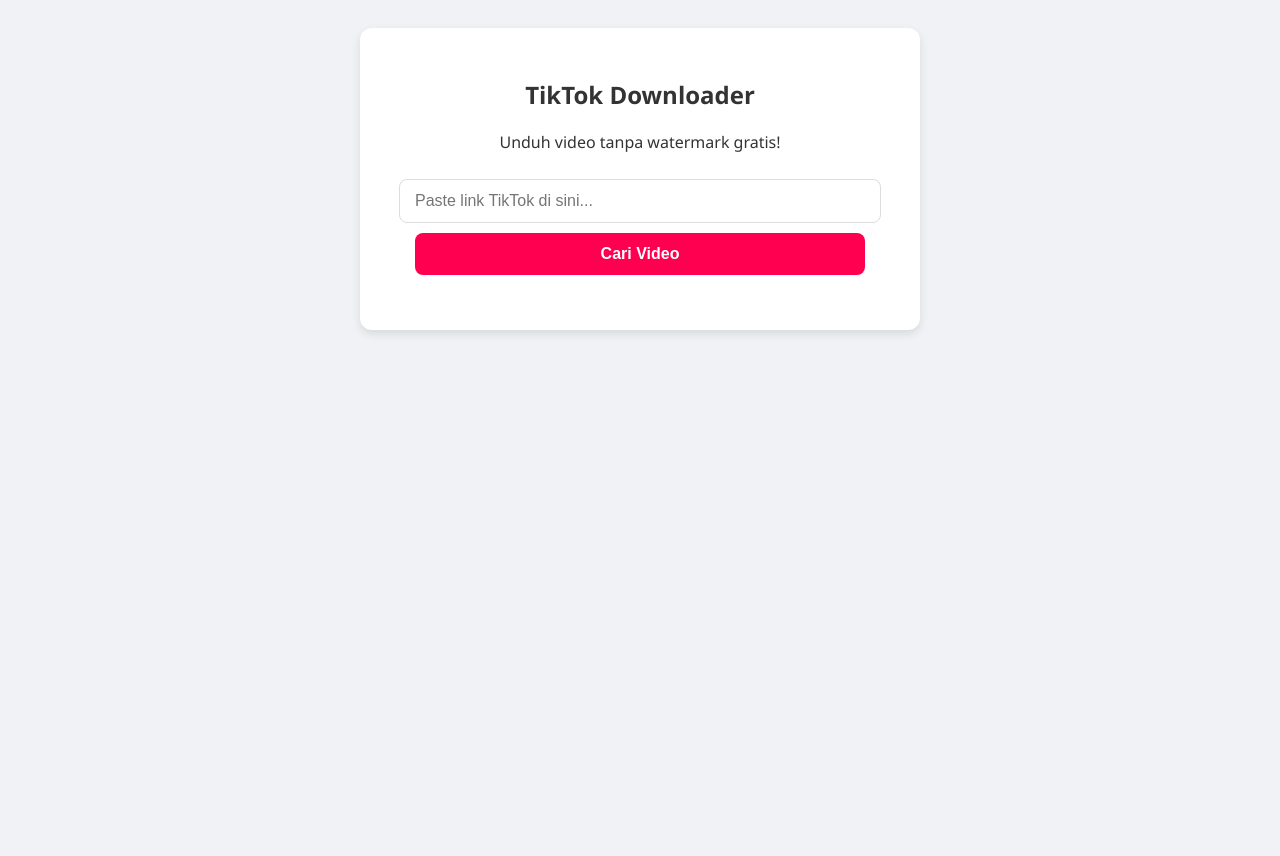
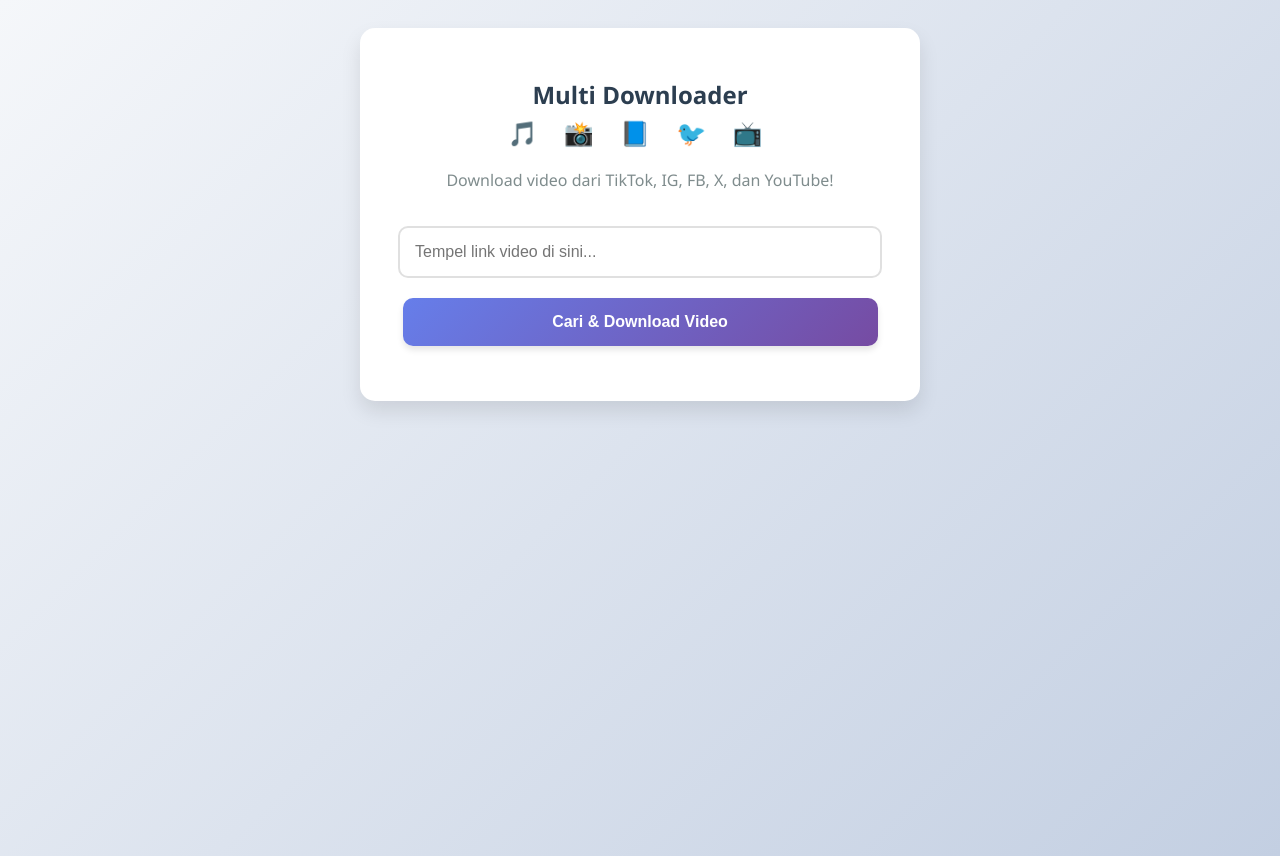
Before and after one commit to Jazzter12/Tiktok-download, a plain HTML site: page index.html in a window 1280 px wide. Before the commit the page ends 800 px from the top, so only its background shows below. Drawn offline with Linux system fonts and the light colour scheme.

Commit message:
Update index.htmlqq

```diff
--- a/index.html
+++ b/index.html
@@ -3,68 +3,77 @@
 <head>
     <meta charset="UTF-8">
     <meta name="viewport" content="width=device-width, initial-scale=1.0">
-    <title>TikTok Downloader Cuan</title>
+    <title>All-in-One Video Downloader</title>
     <style>
-        body { font-family: 'Segoe UI', Tahoma, Geneva, Verdana, sans-serif; text-align: center; padding: 20px; background: #f0f2f5; color: #333; }
-        .container { max-width: 500px; margin: 0 auto; background: white; padding: 30px; border-radius: 12px; box-shadow: 0 4px 10px rgba(0,0,0,0.1); }
-        h2 { margin-bottom: 20px; }
-        input { width: 90%; padding: 12px 15px; margin: 10px 0; border: 1px solid #ddd; border-radius: 8px; font-size: 16px; }
-        button { padding: 12px 25px; background: #ff0050; color: white; border: none; border-radius: 8px; cursor: pointer; font-size: 16px; font-weight: bold; width: 90%; transition: 0.3s; }
-        button:hover { background: #d40042; }
-        #result { margin-top: 25px; }
-        video { width: 100%; border-radius: 8px; margin-top: 15px; background: black; }
-        .btn-download { display: inline-block; padding: 10px 20px; background: #00f2fe; color: black; text-decoration: none; border-radius: 8px; font-weight: bold; margin-top: 10px; }
+        body { font-family: 'Segoe UI', Tahoma, Geneva, Verdana, sans-serif; text-align: center; padding: 20px; background: linear-gradient(135deg, #f5f7fa 0%, #c3cfe2 100%); color: #333; min-height: 100vh; }
+        .container { max-width: 500px; margin: 0 auto; background: white; padding: 30px; border-radius: 15px; box-shadow: 0 10px 20px rgba(0,0,0,0.1); }
+        h2 { margin-bottom: 5px; color: #2c3e50; }
+        .icons { font-size: 24px; margin-bottom: 20px; letter-spacing: 10px; }
+        input { width: 90%; padding: 15px; margin: 10px 0; border: 2px solid #e0e0e0; border-radius: 10px; font-size: 16px; outline: none; transition: 0.3s; }
+        input:focus { border-color: #3498db; }
+        button { padding: 15px 25px; background: linear-gradient(135deg, #667eea 0%, #764ba2 100%); color: white; border: none; border-radius: 10px; cursor: pointer; font-size: 16px; font-weight: bold; width: 95%; transition: 0.3s; margin-top: 10px; box-shadow: 0 4px 6px rgba(0,0,0,0.1); }
+        button:hover { opacity: 0.9; transform: translateY(-2px); }
+        button:disabled { background: #ccc; cursor: not-allowed; transform: none; box-shadow: none; }
+        #result { margin-top: 25px; font-size: 15px; }
+        .btn-download { display: inline-block; padding: 12px 25px; background: #2ecc71; color: white; text-decoration: none; border-radius: 8px; font-weight: bold; margin-top: 15px; box-shadow: 0 4px 6px rgba(46, 204, 113, 0.3); }
+        .btn-download:hover { background: #27ae60; }
     </style>
 </head>
 <body>
 
 <div class="container">
-    <h2>TikTok Downloader</h2>
-    <p>Unduh video tanpa watermark gratis!</p>
-    <input type="text" id="tiktokUrl" placeholder="Paste link TikTok di sini...">
-    <br>
-    <button id="downloadBtn" onclick="downloadVideo()">Cari Video</button>
+    <h2>Multi Downloader</h2>
+    <div class="icons">🎵 📸 📘 🐦 📺</div>
+    <p style="color: #7f8c8d; margin-bottom: 25px;">Download video dari TikTok, IG, FB, X, dan YouTube!</p>
+
+    <input type="text" id="videoUrl" placeholder="Tempel link video di sini...">
+    <button id="downloadBtn" onclick="downloadVideo()">Cari & Download Video</button>
+
     <div id="result"></div>
 </div>
 
 <script>
     async function downloadVideo() {
-        const url = document.getElementById('tiktokUrl').value.trim();
+        const url = document.getElementById('videoUrl').value.trim();
         const resDiv = document.getElementById('result');
         const btn = document.getElementById('downloadBtn');
 
         if (!url) {
-            alert('Harap masukkan link TikTok terlebih dahulu!');
+            alert('Harap masukkan link video terlebih dahulu!');
             return;
         }
 
-        resDiv.innerHTML = "<em>Sedang memproses video, mohon tunggu sebentar...</em>";
+        resDiv.innerHTML = "<em>⏳ Sedang memproses link dari server...<br>Mohon tunggu sebentar ya!</em>";
         btn.disabled = true;
 
         try {
-            // Kita menggunakan mesin baru dari TikWM (gratis, tanpa API Key)
-            const apiUrl = 'https://www.tikwm.com/api/?url=' + encodeURIComponent(url);
+            // Menggunakan mesin Cobalt API (Gratis, Publik, All-in-One)
+            const response = await fetch('https://api.cobalt.tools/api/json', {
+                method: 'POST',
+                headers: {
+                    'Accept': 'application/json',
+                    'Content-Type': 'application/json'
+                },
+                body: JSON.stringify({
+                    url: url
+                })
+            });
 
-            const response = await fetch(apiUrl);
             const data = await response.json();
 
-            if (data.code === 0 && data.data) {
-                const videoUrl = data.data.play;
-                const title = data.data.title || "Video TikTok";
-
+            if (data.status === 'error') {
+                resDiv.innerHTML = `<strong style='color:#e74c3c;'>Gagal:</strong> Video tidak ditemukan atau diprivate. Cek kembali link Anda.`;
+            } else if (data.url) {
                 resDiv.innerHTML = `
-                    <p><strong>Berhasil ditemukan!</strong></p>
-                    <p style="font-size: 14px; color: gray;">${title}</p>
-                    <video src="${videoUrl}" controls playsinline></video>
-                    <br>
-                    <a href="${videoUrl}" target="_blank" class="btn-download">Unduh Video</a>
-                    <p style="font-size: 12px; margin-top:10px;">(Jika videonya berputar, klik titik 3 di pojok kanan bawah video lalu pilih Download)</p>
+                    <p><strong style="color:#2ecc71;">✅ Berhasil ditemukan!</strong></p>
+                    <a href="${data.url}" target="_blank" class="btn-download">⬇️ Unduh File Sekarang</a>
+                    <p style="font-size: 12px; margin-top:15px; color:#95a5a6;">(Catatan: Jika file malah terbuka dan memutar video/audio, klik ikon titik tiga [⋮] di pojok layar video lalu pilih "Download")</p>
                 `;
             } else {
-                resDiv.innerHTML = "<strong style='color:red;'>Gagal menemukan video.</strong><br>Pastikan link yang dimasukkan benar dan akun tidak di-private.";
+                resDiv.innerHTML = "<strong style='color:#e74c3c;'>Gagal memproses media.</strong><br>Sistem sedang penuh, silakan coba lagi.";
             }
         } catch (err) {
-            resDiv.innerHTML = "<strong style='color:red;'>Terjadi kesalahan jaringan.</strong><br>Sistem keamanan browser mungkin memblokir proses. Coba lagi nanti.";
+            resDiv.innerHTML = "<strong style='color:#e74c3c;'>Terjadi kesalahan jaringan!</strong><br>Pastikan internet Anda stabil atau coba beberapa saat lagi.";
         } finally {
             btn.disabled = false;
         }
```
